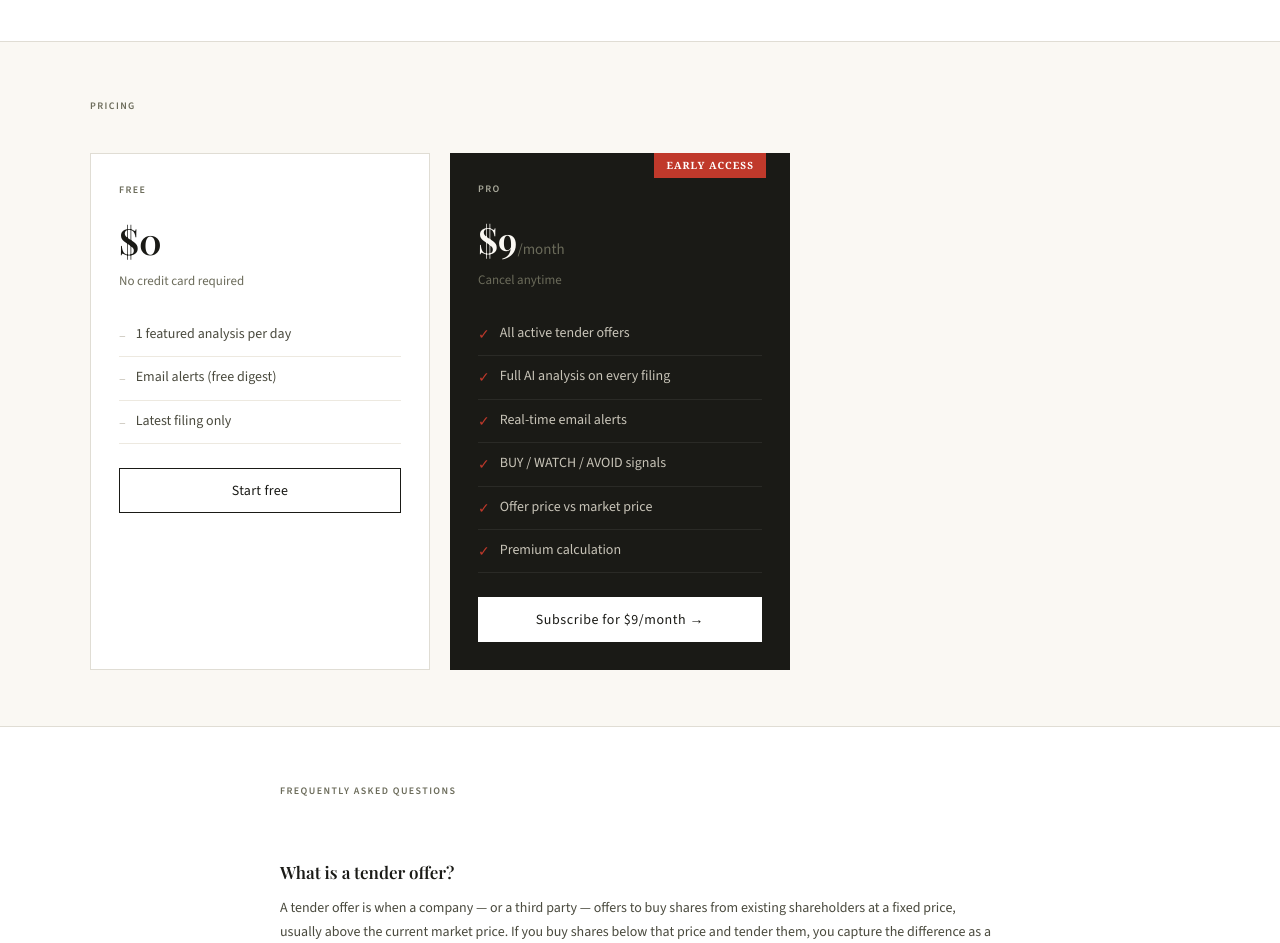
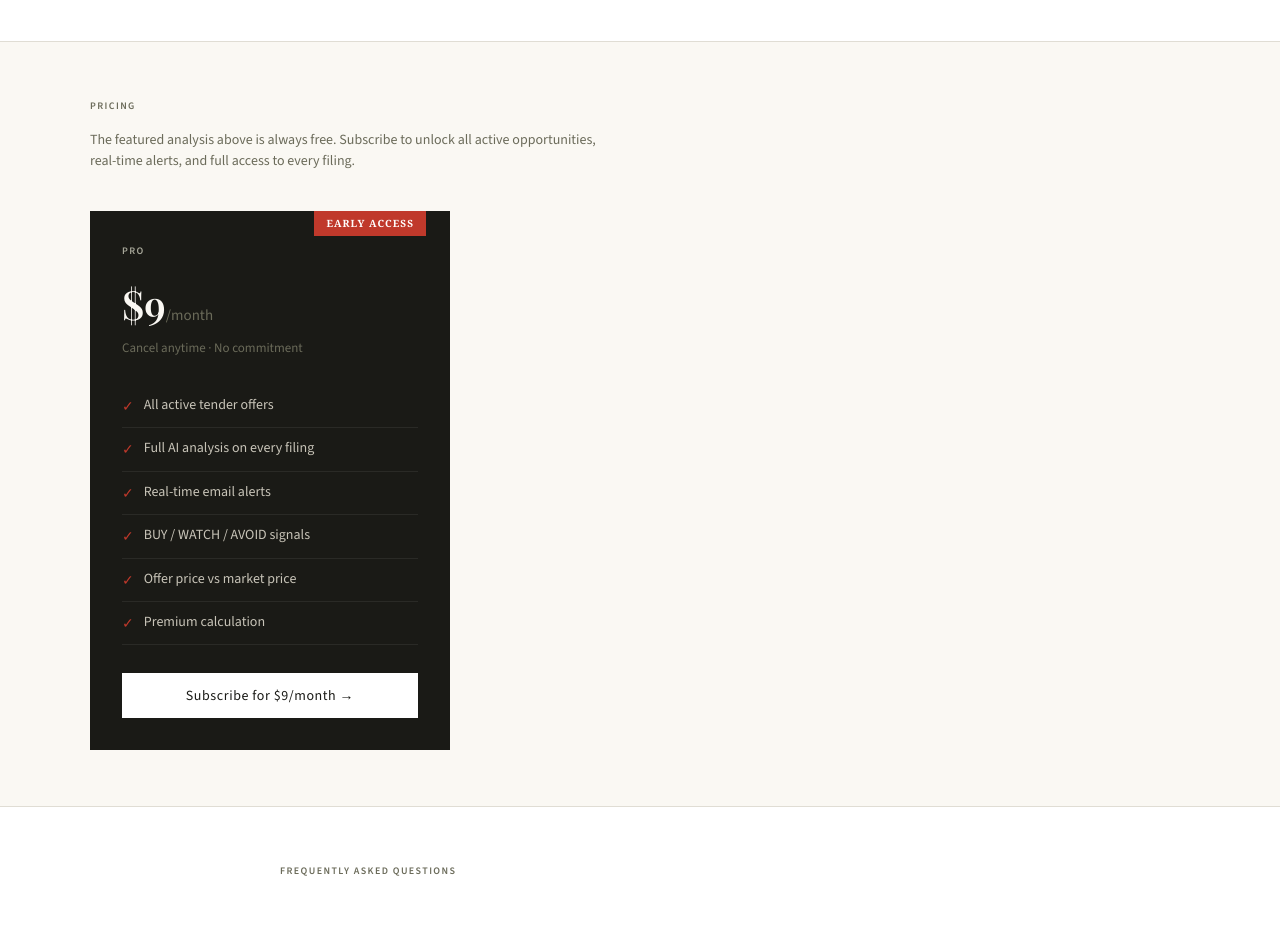
Before and after one commit to Marc-pijus/stocksteal, a Next.js app: page / in a window 1280 px wide. Shown: the part 2440-3383 px from the top of the page. Built offline with nearby package versions, Linux system fonts and the light colour scheme; a web font is replaced by a local one.

Commit message:
Simplify pricing - remove free plan, single Pro card

```diff
--- a/app/page.tsx
+++ b/app/page.tsx
@@ -316,27 +316,16 @@ export default function LandingPage() {
       {/* PRICING */}
 <section id="pricing" style={{ padding: '56px 40px', borderBottom: '1px solid #e0ddd4' }}>
   <div style={{ maxWidth: 1100, margin: '0 auto' }}>
-          <div className="section-label" style={{ marginBottom: 40 }}>Pricing</div>
-          <div style={{ display: 'grid', gridTemplateColumns: '1fr 1fr', gap: 20, maxWidth: 700 }}>
-            <div className="card" style={{ padding: '28px' }}>
-              <div className="section-label" style={{ marginBottom: 16 }}>Free</div>
-              <div className="serif" style={{ fontSize: 36, fontWeight: 600, marginBottom: 4 }}>$0</div>
-              <div className="sans muted" style={{ fontSize: 13, marginBottom: 24 }}>No credit card required</div>
-              <ul className="sans" style={{ listStyle: 'none', fontSize: 14, color: '#4a4a3e', lineHeight: 1.6 }}>
-                {['1 featured analysis per day', 'Email alerts (free digest)', 'Latest filing only'].map((f, i) => (
-                  <li key={i} style={{ padding: '9px 0', borderBottom: '1px solid #ede9e0', display: 'flex', gap: 10, alignItems: 'flex-start' }}>
-                    <span style={{ color: '#c8c4b8', marginTop: 2 }}>–</span>{f}
-                  </li>
-                ))}
-              </ul>
-              <a href="/dashboard" className="btn-outline" style={{ marginTop: 24, display: 'block', textAlign: 'center' }}>Start free</a>
-            </div>
-
-            <div style={{ background: '#1a1a16', color: '#faf8f3', padding: '28px', position: 'relative' }}>
+    <div className="section-label" style={{ marginBottom: 16 }}>Pricing</div>
+    <p className="sans" style={{ fontSize: 14, color: '#6b6b5a', marginBottom: 40, maxWidth: 520 }}>
+      The featured analysis above is always free. Subscribe to unlock all active opportunities, real-time alerts, and full access to every filing.
+    </p>
+    <div style={{ maxWidth: 360 }}>
+      <div style={{ background: '#1a1a16', color: '#faf8f3', padding: '32px', position: 'relative' }}>
         <div style={{ position: 'absolute', top: 0, right: 24, background: '#c0392b', color: '#fff', fontSize: 10, fontFamily: 'Source Sans 3, sans-serif', fontWeight: 600, letterSpacing: '0.1em', textTransform: 'uppercase', padding: '5px 12px' }}>Early access</div>
         <div className="section-label" style={{ marginBottom: 16, color: '#a8a89a' }}>Pro</div>
-              <div className="serif" style={{ fontSize: 36, fontWeight: 600, marginBottom: 4, color: '#faf8f3' }}>$9<span className="sans" style={{ fontSize: 15, fontWeight: 300, color: '#6b6b5a' }}>/month</span></div>
-              <div className="sans" style={{ fontSize: 13, color: '#6b6b5a', marginBottom: 24 }}>Cancel anytime</div>
+        <div className="serif" style={{ fontSize: 40, fontWeight: 600, marginBottom: 4, color: '#faf8f3' }}>$9<span className="sans" style={{ fontSize: 15, fontWeight: 300, color: '#6b6b5a' }}>/month</span></div>
+        <div className="sans" style={{ fontSize: 13, color: '#6b6b5a', marginBottom: 28 }}>Cancel anytime · No commitment</div>
         <ul className="sans" style={{ listStyle: 'none', fontSize: 14, color: '#c8c4b8', lineHeight: 1.6 }}>
           {[
             'All active tender offers',
@@ -351,7 +340,7 @@ export default function LandingPage() {
             </li>
           ))}
         </ul>
-              <a href="/subscribe" className="btn-primary" style={{ marginTop: 24, display: 'block', textAlign: 'center', background: '#fff', color: '#1a1a16' }}>Subscribe for $9/month →</a>
+        <a href="/subscribe" className="btn-primary" style={{ marginTop: 28, display: 'block', textAlign: 'center', background: '#fff', color: '#1a1a16' }}>Subscribe for $9/month →</a>
       </div>
     </div>
   </div>
```
Lines whose indentation alone changed are shown as unchanged.
